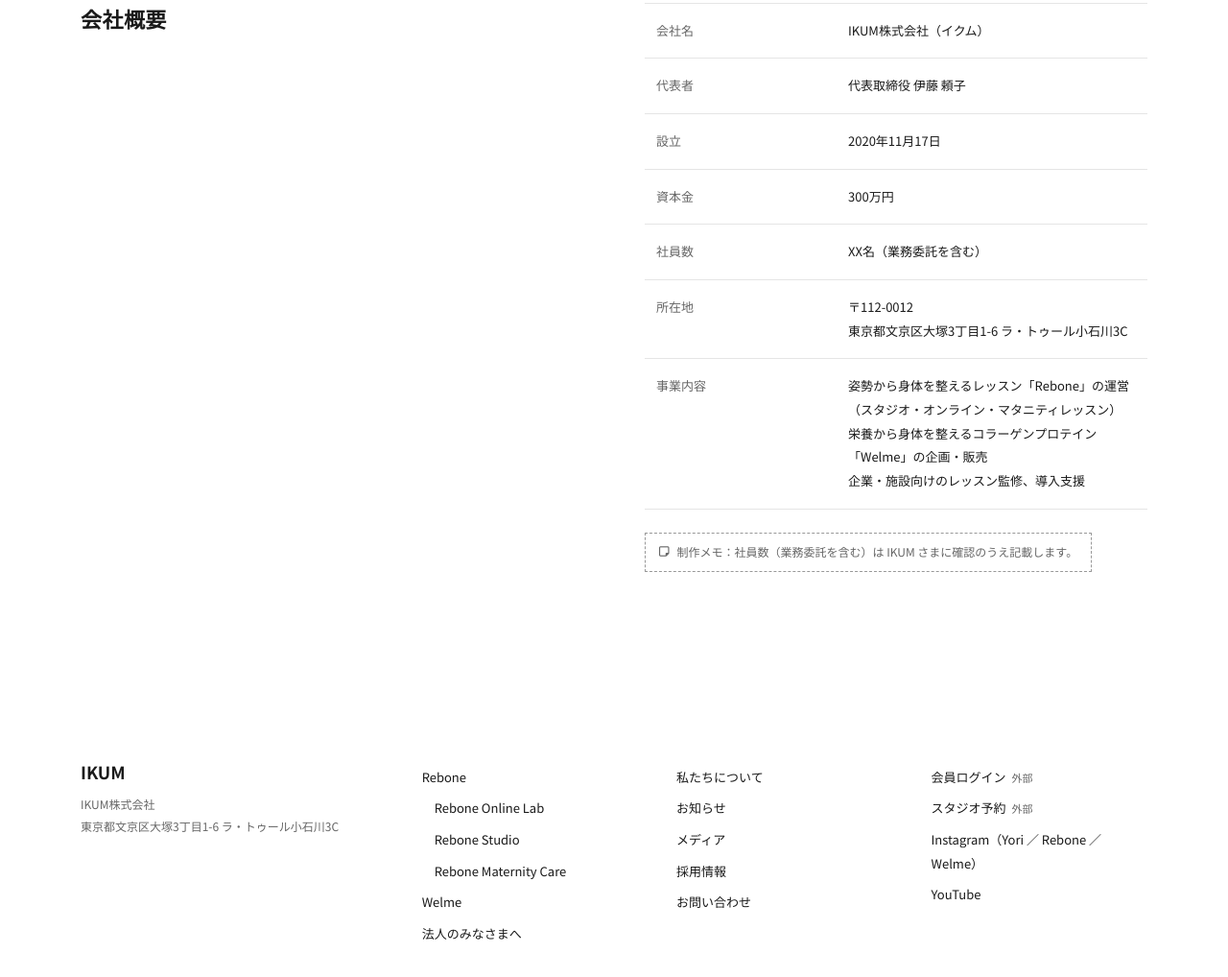
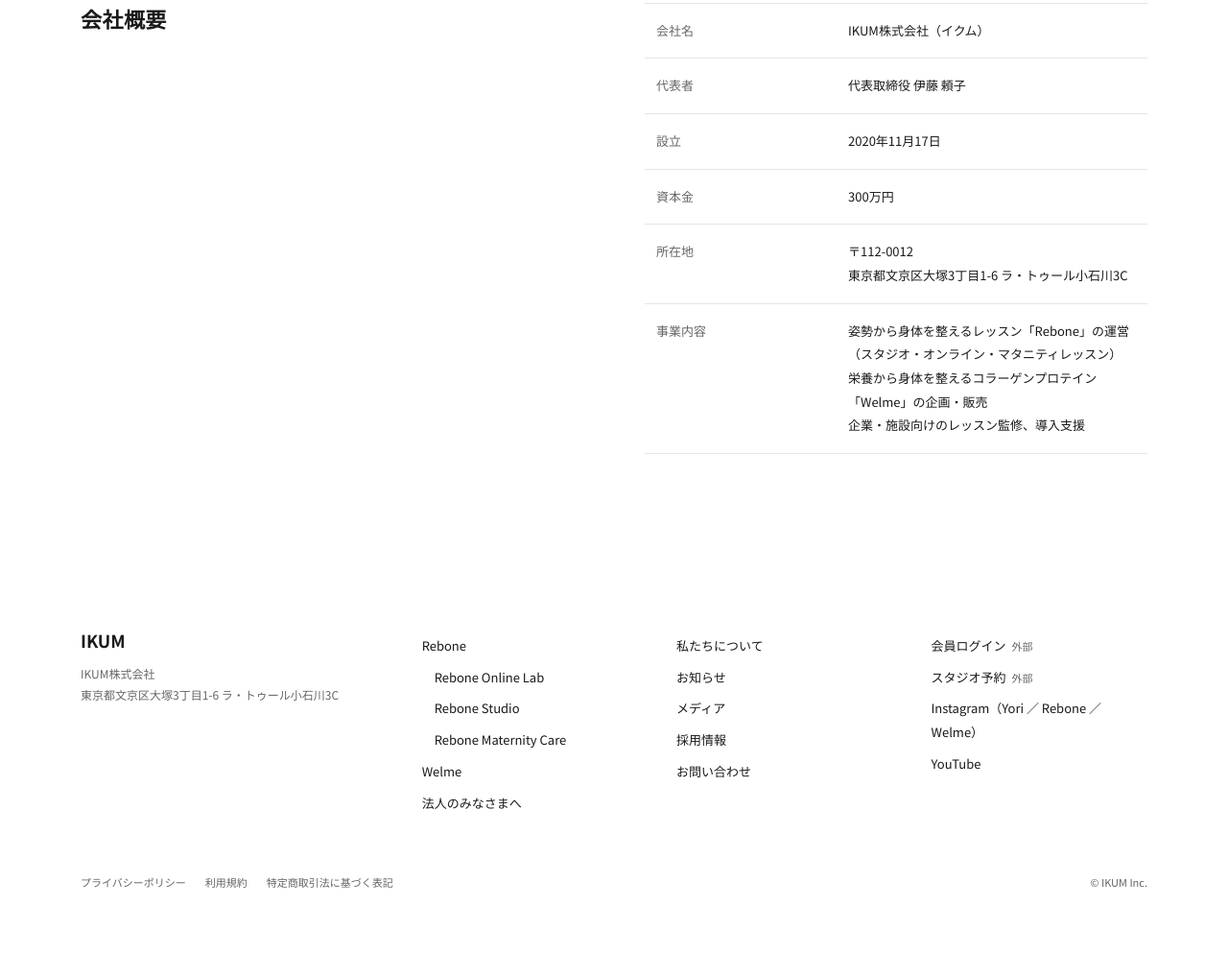
Before and after one commit to geet-inc/ikum-wireframe, a plain HTML site: page company/index.html in a window 1280 px wide. Shown: the part 5435-6453 px from the top of the page at 96% size. After the commit the page ends 6405 px from the top, so only its background shows below. Drawn offline with Linux system fonts and the light colour scheme.

Commit message:
私たちについて: 会社概要を最新の原稿に合わせ、社員数の行と制作メモを削除
Co-Authored-By: Claude Opus 5.5 <noreply@anthropic.com>

```diff
--- a/company/index.html
+++ b/company/index.html
@@ -170,11 +170,9 @@
         <tr><th>代表者</th><td>代表取締役 伊藤 頼子</td></tr>
         <tr><th>設立</th><td>2020年11月17日</td></tr>
         <tr><th>資本金</th><td>300万円</td></tr>
-        <tr><th>社員数</th><td>XX名（業務委託を含む）</td></tr>
         <tr><th>所在地</th><td>〒112-0012<br>東京都文京区大塚3丁目1-6 ラ・トゥール小石川3C</td></tr>
         <tr><th>事業内容</th><td>姿勢から身体を整えるレッスン「Rebone」の運営（スタジオ・オンライン・マタニティレッスン）<br>栄養から身体を整えるコラーゲンプロテイン「Welme」の企画・販売<br>企業・施設向けのレッスン監修、導入支援</td></tr>
       </table>
-      <p class="wf-memo"><i class="fa-regular fa-note-sticky"></i>制作メモ：社員数（業務委託を含む）は IKUM さまに確認のうえ記載します。</p>
     </div>
   </div>
 </section>
```
